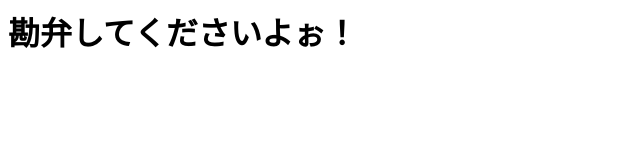
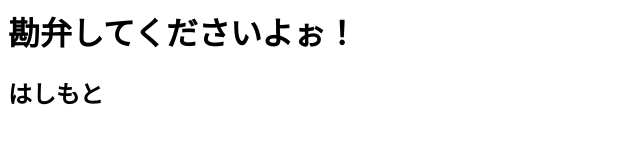
Before and after one commit to kozumekeigo/kozumekeigo.github.io, a plain HTML site: page index.html in a window 1280 px wide. Shown: the whole page, without its empty margins (0-640 px from the left). Drawn offline with Linux system fonts and the light colour scheme.

Commit message:
index.htmlファイルの作成
中に「勘弁してくださいよぉ」と「はしもと」と記載

```diff
--- a/index.html
+++ b/index.html
@@ -1 +1,2 @@
 <h1>勘弁してくださいよぉ！</h1>
+<h2>はしもと</h2>
```
